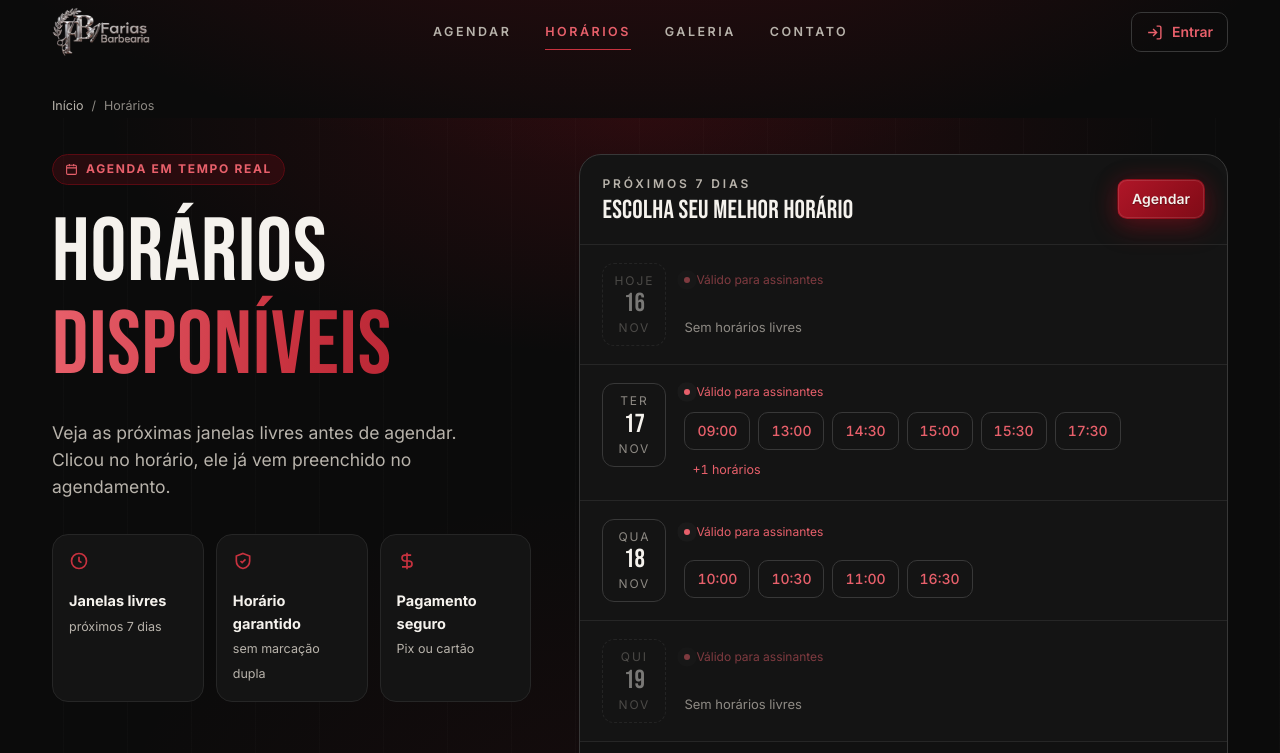
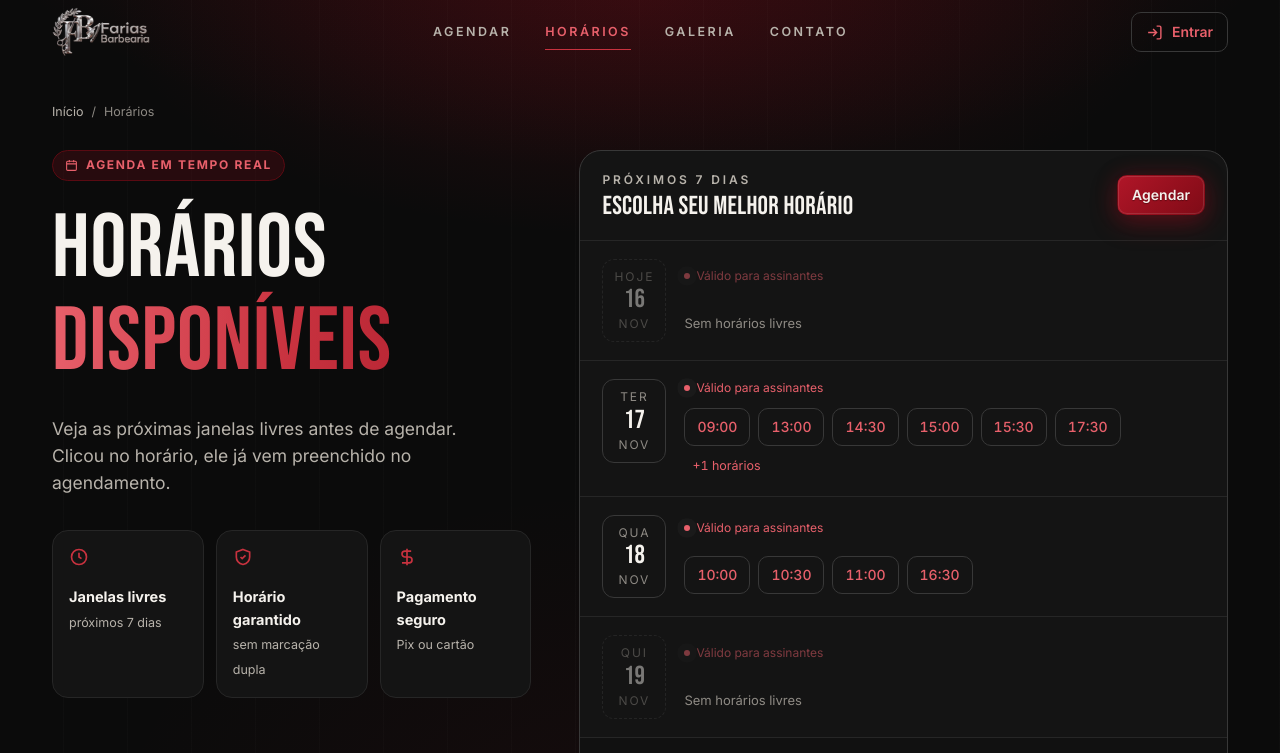
Before and after one commit to dxritos/site-agendamento, a plain HTML site: page barber/horarios.html in a window 1280 px wide. Shown: the top 753 px of the page. Drawn offline with Linux system fonts and the light colour scheme.

Commit message:
Horários: remove a faixa escura sob o cabeçalho (breadcrumb dentro da primeira seção)
Co-Authored-By: Claude Opus 5.5 <noreply@anthropic.com>
Claude-Session: https://claude.ai/code/session_01TjhtxSGg8ffE6bc9hPBEgD

```diff
--- a/barber/horarios.html
+++ b/barber/horarios.html
@@ -39,9 +39,9 @@
 </header>
 <main id="main">
 
-<div class="crumb-wrap wrap"><div class="crumb"><a href="index.html">Início</a><span>/</span>Horários</div></div>
 <!-- HORARIOS -->
 <section class="glow page-first" id="horarios">
+  <div class="crumb-wrap wrap"><div class="crumb"><a href="index.html">Início</a><span>/</span>Horários</div></div>
   <div class="wrap hrs">
     <div>
       <div class="pill"><svg viewBox="0 0 24 24" fill="none" stroke="currentColor" stroke-width="2"><rect x="3" y="4" width="18" height="17" rx="2"/><path d="M3 9h18M8 2v4M16 2v4"/></svg>Agenda em tempo real</div>
--- a/barber/site.css
+++ b/barber/site.css
@@ -755,3 +755,5 @@ main>.glow:first-child::before{top:-66px}
 .chip.c-info{color:#d6cfc4;background:rgba(245,242,237,.08)}
 /* assinatura: quem está assinando (logado) */
 .swho{font-size:14px;color:var(--muted);margin:4px 0 14px}.swho b{color:var(--text,#f5f2ed)}
+/* breadcrumb dentro da primeira seção: o brilho do fundo começa atrás do cabeçalho, sem faixa escura */
+.page-first>.crumb-wrap{padding-top:0;margin-bottom:26px}
```
